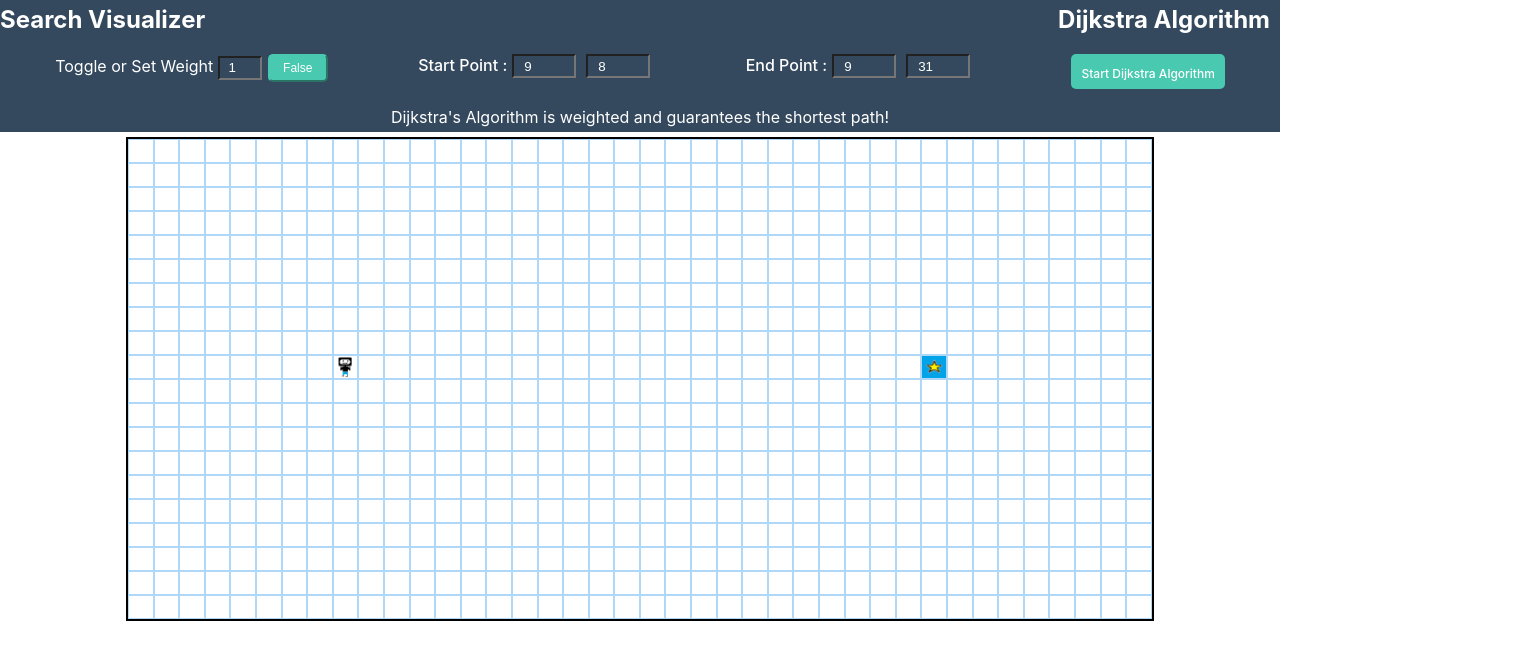
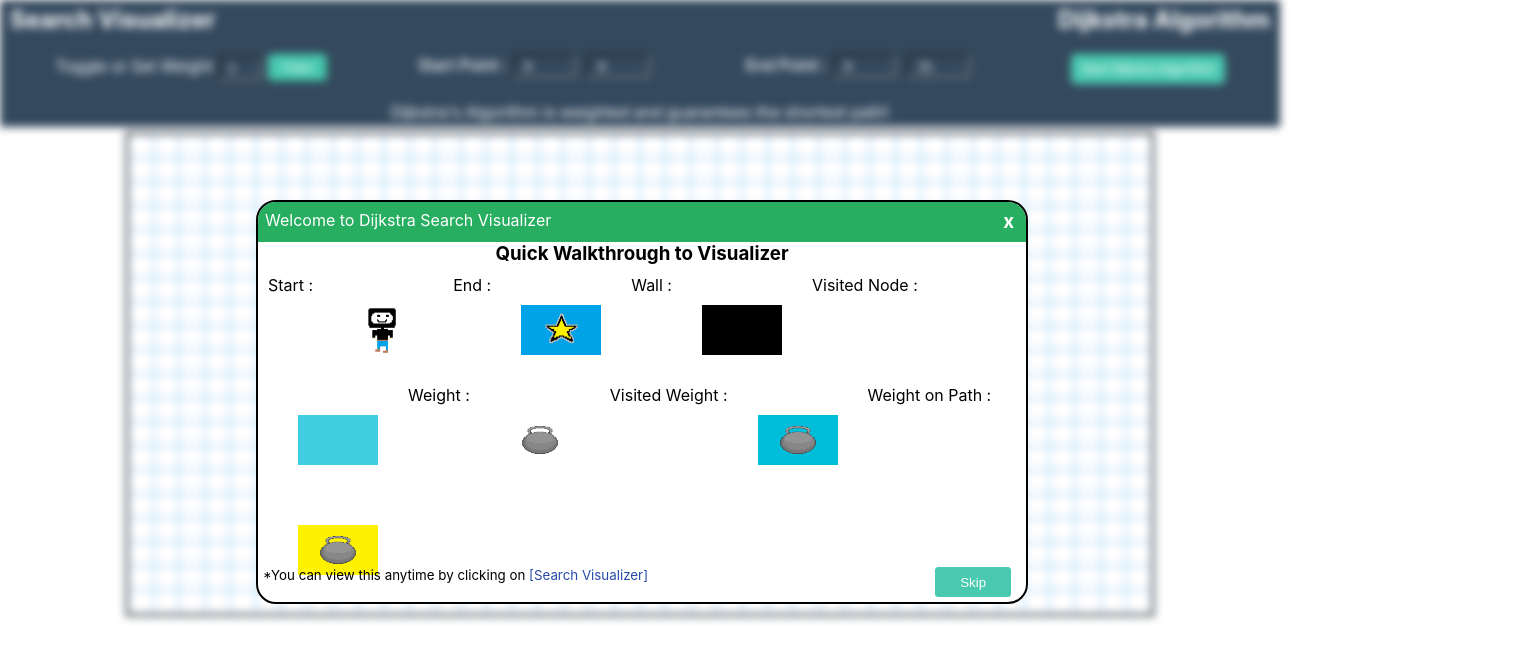
Before and after one commit to Suhaan-Bhandary/Path-Finding-Visualizer, a React (Create React App) app: page / in a window 1280 px wide. Shown: the top 660 px of the page, 1536 px wide, since content can reach past the window. Built offline with nearby package versions, Linux system fonts and the light colour scheme.

Commit message:
Added a PopUp on first visiting using cookies

```diff
--- a/src/App.js
+++ b/src/App.js
@@ -1,10 +1,17 @@
-import './App.css';
-import PathfindingVisualizer from './PathfindingVisualizer/PathfindingVisualizer.jsx'
+import "./App.css";
+import PathfindingVisualizer from "./PathfindingVisualizer/PathfindingVisualizer.jsx";
+import {Tutorial} from "./PathfindingVisualizer/Tutorial/Tutorial.jsx";
+
+
 function App() {
   return (
     <div className="App">
       <PathfindingVisualizer></PathfindingVisualizer>
+      <div className="PopUp">
+        <Tutorial />
+      </div>
     </div>
+
   );
 }
 
--- a/src/PathfindingVisualizer/PathfindingVisualizer.css
+++ b/src/PathfindingVisualizer/PathfindingVisualizer.css
@@ -23,8 +23,12 @@
   display: flex;
   justify-content: space-between;
 
-  padding: 5px 10px 10px 0px;
+  padding: 5px 10px 10px 10px;
   text-align: center;
+}
+
+.pathfindingVisualizer .container .heading h2{
+  cursor: pointer;
 }
 
 .textBox {
@@ -94,7 +98,7 @@
 .buttonContainer {
   margin-left: 6px;
 
-  padding:10px 10px 5px 10px;
+  padding: 5px 10px 5px 10px;
 
   position: relative;
   color: #fff;
--- a/src/PathfindingVisualizer/PathfindingVisualizer.jsx
+++ b/src/PathfindingVisualizer/PathfindingVisualizer.jsx
@@ -1,5 +1,7 @@
 import React, { Component } from "react";
+
 import Node from "./Node/Node.jsx";
+import {showPopUp} from "./Tutorial/Tutorial.jsx";
 
 import { dijkstra, getNodesInShortestPathOrder } from "../algorithms/dijkstra";
 
@@ -351,7 +353,7 @@ export default class PathfindingVisualizer extends Component {
       <div className="pathfindingVisualizer">
         <div className="container">
           <div className="heading">
-            <h2>Search Visualizer</h2>
+            <h2 onClick={showPopUp}>Search Visualizer</h2>
             <h2>{topMessage}</h2>
           </div>
 
--- /dev/null
+++ b/src/PathfindingVisualizer/Tutorial/Tutorial.css
@@ -0,0 +1,106 @@
+/* Setting the blur effect */
+.pathfindingVisualizer {
+    filter: blur(4px);
+    -webkit-filter: blur(4px);
+}
+
+/* Css for the Popup */
+.PopUp {
+    top: 25vh;
+    left: 20%;
+    position: absolute;
+    width: 100%;
+    height: 70vh;
+}
+
+.PopUp .PopUpTextBox {
+    width: 60%;
+    height: 50vh;
+    background-color: white;
+    z-index: 10;
+
+    border: 2px solid black;
+    border-radius: 20px;
+}
+
+.PopUp .PopUpTextBox header {
+    box-sizing: border-box;
+    border: 2px solid #27ae60;
+
+    border-top-left-radius: 18px;
+    border-top-right-radius: 18px;
+    padding: 6px 5px 0 5px;
+    display: flex;
+    justify-content: space-between;
+
+    width: 100%;
+
+    height: 10%;
+
+    background-color: #27ae60;
+    color: white;
+}
+
+.PopUp .PopUpTextBox header h3 {
+    padding-right: 5px;
+    cursor: pointer;
+}
+
+.PopUp .PopUpTextBox header h3:hover {
+    color: #111;
+}
+
+.PopUp .PopUpTextBox .PopUpIntroductionText{
+    width: 100%;
+    height: 80%;
+}
+
+.PopUp .PopUpTextBox .PopUpIntroductionText .player{
+    display: flex;
+    flex-wrap:wrap;
+    width: 100%;
+    text-align: left;
+    padding:10px;
+}
+
+.player h3{
+    margin: 10px;
+}
+
+.player img,
+.player div{
+    width:80px;
+    height:50px;
+    margin:30px;
+}
+
+.PopUp .PopUpTextBox .skipBox{
+    box-sizing: border-box;
+
+    padding: 5px;
+    display: flex;
+    justify-content: space-between;
+    width: 100%;
+    height: 10%;
+}
+
+.PopUp .PopUpTextBox .skipBox small span {
+    color: #284baa;
+}
+
+
+.PopUp .PopUpTextBox .skipBox button{
+    color : white;
+    margin-right: 10px;
+    width: 10%;
+    background-color : #48c9b0;
+    border : 1px solid #48c9b0;
+    border-radius : 3px;
+
+    transition : 0.8s;
+}
+
+.PopUp .PopUpTextBox .skipBox button:hover{
+    color : #111;
+    cursor: pointer;
+}
--- /dev/null
+++ b/src/PathfindingVisualizer/Tutorial/Tutorial.jsx
@@ -0,0 +1,104 @@
+import React, { Component } from "react";
+
+import start from '../Node/images/start.png'; // Tell webpack this JS file uses this image
+import end from '../Node/images/end.png';
+import weight from '../Node/images/weight.png';
+import visitedWeight from '../Node/images/visitedWeight.png';
+import pathWeight from '../Node/images/pathWeight.png';
+
+
+import "./Tutorial.css";
+
+export class Tutorial extends Component {
+
+  componentDidMount() {
+  document.addEventListener("DOMContentLoaded", function() {
+    if (getCookie('visited') == null){
+      showPopUp();
+      console.log("h")
+      setCookie('visited', true);
+    }
+    else {
+      skipPopUp();
+    }
+  });
+}
+  render() {
+    return (
+      <div className="PopUpTextBox">
+        <header>
+          <p>Welcome to Dijkstra Search Visualizer</p>
+          <h3 onClick={skipPopUp}>x</h3>
+        </header>
+
+        <div className="PopUpIntroductionText">
+          <h3>Quick Walkthrough to Visualizer</h3>
+          <div className="player">
+
+            <label htmlFor="start">Start : </label>
+            <img src={start} name="start" alt=""/>
+
+            <label htmlFor="end">End : </label>
+            <img src={end} name="end" alt=""/>
+
+            <label htmlFor="wall">Wall : </label>
+            <div style={{background:"black"}} name="wall"></div>
+
+            <label htmlFor="wall">Visited Node : </label>
+            <div style={{backgroundColor: 'rgba(0, 190, 218, 0.75)'}} name="wall"></div>
+
+            <label htmlFor="weight">Weight : </label>
+            <img src={weight} name="weight" alt=""/>
+
+            <label htmlFor="visitedWeight">Visited Weight : </label>
+            <img src={visitedWeight} name="visitedWeight" alt=""/>
+
+            <label htmlFor="pathWeight">Weight on Path : </label>
+            <img src={pathWeight} name="pathWeight" alt=""/>
+
+          </div>
+          <div>
+
+          </div>
+        </div>
+
+        <div className="skipBox">
+          <small>*You can view this anytime by clicking on <span>[Search Visualizer]</span></small>
+          <button onClick={skipPopUp}>Skip</button>
+        </div>
+
+
+      </div>
+    );
+  }
+}
+
+export const skipPopUp = () => {
+  const elem = document.querySelector(".PopUp");
+  const pathfindingVisualizer = document.querySelector(".pathfindingVisualizer");
+  elem.style.display = "none";
+  pathfindingVisualizer.style.filter = "none";
+};
+
+export const showPopUp = () => {
+  const elem = document.querySelector(".PopUp");
+  const pathfindingVisualizer = document.querySelector(".pathfindingVisualizer");
+  elem.style.display = "block";
+  pathfindingVisualizer.style.filter = " blur(4px)";
+};
+
+///////////////////////////////////////////////////////////////////
+function setCookie(name, value) {
+  var cookie = name + "=" + escape(value) + ";";
+  document.cookie = cookie;
+}
+
+function getCookie(name) {
+  var chunks = document.cookie.split(";");
+  for(var i=chunks.length; i--;){
+      if(chunks[i].trim().split("=")[0].trim() === name){
+          return chunks[i].trim().split("=")[1].trim();
+      }
+  }
+  return null;
+}
```
Also changed, not shown: 1 other file (tests, documents, lock files or other folders).
